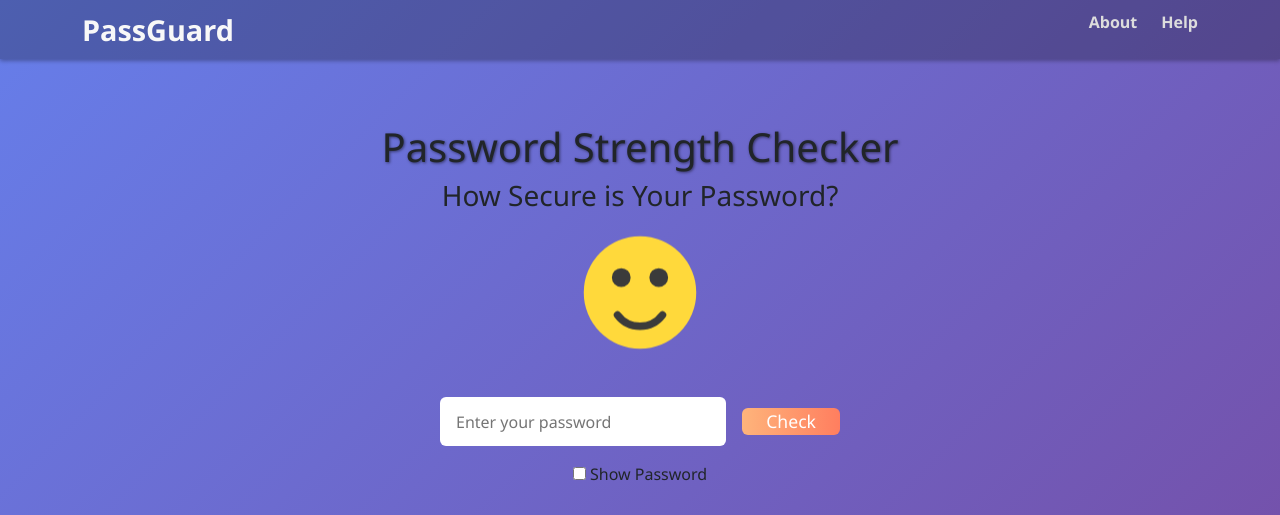
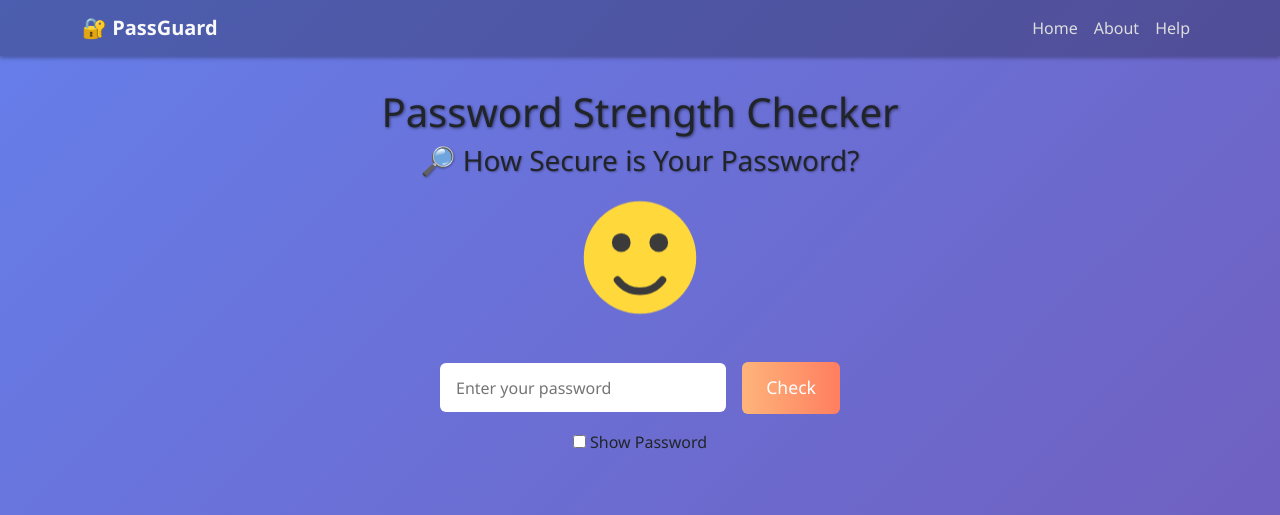
Before and after one commit to mthimkulu23/Password-Stregnth, a Flask app: page / in a window 1280 px wide. Shown: the top 515 px of the page. Run offline with Flask 3, Linux system fonts and the light colour scheme.

Commit message:
inserted section include grip container

```diff
--- a/app/controllers/password_controller.py
+++ b/app/controllers/password_controller.py
@@ -1,5 +1,5 @@
-from flask import Blueprint, render_template, request
-from app.models.password_model import check_strength, crack_hash
+from flask import Blueprint, request, render_template
+from app.models.password_model import check_strength, crack_hash, estimate_time_to_crack
 
 password_bp = Blueprint('password', __name__)
 
@@ -7,17 +7,22 @@ password_bp = Blueprint('password', __name__)
 def password_tools():
     result = None
     cracked = None
+    time_to_crack = None
 
     if request.method == "POST":
         password = request.form.get("password")
 
-        # Connect to model's check_strength function
+        # Check password strength
         result = check_strength(password)
 
-        # If input looks like a SHA256 hash (64 hex characters), try cracking
+        # Estimate time to crack if password is given and >=7 chars
+        if password and len(password) >= 7:
+            time_to_crack = estimate_time_to_crack(password)
+
+        # If input looks like a SHA256 hash, try cracking
         if password and len(password) == 64 and all(c in "0123456789abcdef" for c in password.lower()):
             cracked = crack_hash(password)
         else:
             cracked = "Not a hash or not cracked."
 
-    return render_template("password.html", result=result, cracked=cracked)
+    return render_template("password.html", result=result, cracked=cracked, time_to_crack=time_to_crack)
--- a/app/static/style.css
+++ b/app/static/style.css
@@ -12,52 +16,38 @@ body {
   min-height: 100vh;
   display: flex;
   flex-direction: column;
+  padding-top: 56px;
 }
 
-/* Main container */
 .container {
   max-width: 1100px;
   margin: 0 auto;
   padding: 0 1.5rem;
-  display: flex;
-  justify-content: space-between;
-  align-items: center;
-  flex-wrap: wrap;
 }
 
 /* Navbar */
 .navbar {
-  background-color: rgba(0, 0, 0, 0.25);
-  padding: 1rem 0;
+  background-color: rgba(0, 0, 0, 0.25) !important;
   box-shadow: 0 2px 4px rgba(0,0,0,0.3);
 }
 
-.navbar .brand {
+.navbar-brand {
   font-weight: bold;
   font-size: 1.8rem;
-  color: #f8f8f8;
-  text-decoration: none;
+  color: #f8f8f8 !important;
 }
 
-.nav-links {
-  list-style: none;
-  display: flex;
-  gap: 1.5rem;
-  align-items: center;
+.nav-link {
+  color: #ddd !important;
+  font-weight: 600;
+  transition: color 0.3s ease !important;
 }
 
-.nav-links li a {
-  color: #ddd;
-  text-decoration: none;
-  font-weight: 600;
-  transition: color 0.3s ease;
+.nav-link:hover {
+  color: #fff !important;
 }
 
-.nav-links li a:hover {
-  color: #fff;
-}
-
-/* Main content */
+/* Main Content */
 .main-content {
   flex-grow: 1;
   display: flex;
@@ -67,13 +57,26 @@ body {
   text-align: center;
 }
 
+.section {
+  display: flex;
+  flex-direction: column;
+  justify-content: center;
+  align-items: center;
+  padding: 2rem 0;
+}
+
 h1 {
   font-size: 2.8rem;
-  margin-bottom: 2rem;
+  margin-bottom: 1rem;
   text-shadow: 1px 1px 3px rgba(0,0,0,0.5);
 }
 
-/* Happy person SVG container */
+h2, h3 {
+  margin-bottom: 1.5rem;
+  text-shadow: 1px 1px 2px rgba(0,0,0,0.3);
+}
+
+/* SVG */
 .happy-person {
   margin: 1.5rem 0 2rem;
   width: 120px;
@@ -82,24 +85,20 @@ h1 {
 }
 
 @keyframes bounce {
-  0%, 100% {
-    transform: translateY(0);
-  }
-  50% {
-    transform: translateY(-15px);
-  }
+  0%, 100% { transform: translateY(0); }
+  50% { transform: translateY(-15px); }
 }
 
-/* Password form */
+/* Password Form */
 .password-form {
   display: flex;
   gap: 1rem;
   max-width: 400px;
   width: 100%;
-  margin: 0 auto 2rem auto; /* Center form horizontally */
+  margin: 0 auto 2rem auto;
   flex-wrap: wrap;
-  justify-content: center;  /* Center form items horizontally */
-  align-items: center;      /* Align form items vertically */
+  justify-content: center;
+  align-items: center;
 }
 
 .password-form input[type="password"] {
@@ -122,7 +121,7 @@ h1 {
   background: linear-gradient(to right, #feb47b, #ff7e5f);
   border: none;
   color: white;
-  padding: 0 1.5rem;
+  padding: 0.8rem 1.5rem;
   font-size: 1.1rem;
   border-radius: 6px;
   cursor: pointer;
--- a/app/templates/password.html
+++ b/app/templates/password.html
@@ -1,29 +1,42 @@
 <!DOCTYPE html>
-<html lang="en">
+<html lang="en" data-bs-spy="scroll" data-bs-target="#navbar">
 <head>
   <meta charset="UTF-8" />
   <title>Password Strength Checker</title>
   <link rel="stylesheet" href="{{ url_for('static', filename='style.css') }}">
-  <link href="https://cdn.jsdelivr.net/npm/bootstrap@5.3.6/dist/css/bootstrap.min.css" rel="stylesheet" integrity="sha384-4Q6Gf2aSP4eDXB8Miphtr37CMZZQ5oXLH2yaXMJ2w8e2ZtHTl7GptT4jmndRuHDT" crossorigin="anonymous">
+  <link href="https://cdn.jsdelivr.net/npm/bootstrap@5.3.6/dist/css/bootstrap.min.css" rel="stylesheet" />
+  <link href="https://fonts.googleapis.com/css2?family=Outfit:wght@400;600;700&display=swap" rel="stylesheet">
+
+
+
   <meta name="viewport" content="width=device-width, initial-scale=1" />
 </head>
 <body>
-  <nav class="navbar">
+
+  <nav id="navbar" class="navbar fixed-top navbar-expand-lg">
     <div class="container">
-      <a href="#" class="brand">PassGuard</a>
-
-      <ul class="nav-links">
-        <li><a href="/"></a></li>
-        <li><a href="#">About</a></li>
-        <li><a href="#">Help</a></li>
+      <a href="#home" class="navbar-brand brand">🔐 PassGuard</a>
+      <button class="navbar-toggler" type="button" data-bs-toggle="collapse" data-bs-target="#navbarNav">
+        <span class="navbar-toggler-icon"></span>
+      </button>
+      <div class="collapse navbar-collapse" id="navbarNav">
+        <ul class="navbar-nav ms-auto nav-links">
+          <li class="nav-item"><a class="nav-link" href="#home">Home</a></li>
+          <li class="nav-item"><a class="nav-link" href="#about">About</a></li>
+          <li class="nav-item"><a class="nav-link" href="#help">Help</a></li>
         </ul>
+      </div>
     </div>
   </nav>
 
-  <main class="main-content">
+
+
+
+
+  <main class="container">
+    <section id="home" class="section main-content">
       <h1>Password Strength Checker</h1>
-    <h3> How Secure is Your Password? </h3>
-
+      <h3>🔎 How Secure is Your Password?</h3>
 
       <div class="happy-person" aria-label="Happy person smiling">
         <svg viewBox="0 0 64 64" fill="none" xmlns="http://www.w3.org/2000/svg">
@@ -35,43 +48,153 @@
       </div>
 
       <form method="post" class="password-form">
-      <!-- CHANGED: type="text" to type="password" -->
-      <input  type="password" name="password" placeholder="Enter your password" required />
-      <button type="submit">Check</button>
-      <label>
+        <input type="password" name="password" placeholder="Enter your password" required />
+        <button type="submit" class="btn btn-primary">Check</button>
+        <label class="form-check-label">
           <input type="checkbox" onclick="togglePassword()"> Show Password
         </label>
       </form>
 
+      {% if result %}
+        <div class="result alert alert-info">
+          <strong>Strength:</strong> ✅ {{ result }}
+        </div>
+      {% endif %}
 
-
-
-    {% if result %}
-      <div class="result">
-        <strong>Strength:</strong> {{ result }}
+      {% if bcrypt_hash %}
+        <div class="result alert alert-secondary">
+          <strong>Hashed with bcrypt:</strong><br> 🔐 {{ bcrypt_hash }}
         </div>
       {% endif %}
 
       {% if cracked %}
-      <div class="status">
-        <strong>Status:</strong> {{ cracked }}
+        <div class="status alert alert-warning">
+          <strong>Status:</strong> ⚠️ {{ cracked }}
         </div>
       {% endif %}
-  </main>
+
+      {% if time_to_crack %}
+        <div class="time-to-crack alert alert-success">
+          ⏳ <strong>{{ time_to_crack }}</strong>
+        </div>
+      {% endif %}
+    </section>
+
+
+    <section id="about" class="py-5 position-relative text-white">
+      <div class="overlay"></div>
+      <div class="container position-relative">
+        <h2 class="text-center mb-5 display-4 fw-bold">The Most Common Poor   <span class="text-accent">Password Practices</span></h2>
+        <div class="row row-cols-1 row-cols-sm-2 row-cols-md-4 g-4">
+
+          <div class="col">
+            <div class="glass-card text-center h-100">
+              <img src="{{ url_for('static', filename='image/password-security-tips-feature.jpg') }}" class="img-fluid rounded-top" alt="Create Easy Passwords">
+              <div class="p-3">
+                <h5>Create Easy Passwords</h5>
+                <p>Using predictable or simple passwords weakens your security.</p>
+              </div>
+            </div>
+          </div>
+
+          <div class="col">
+            <div class="glass-card text-center h-100">
+              <img src="{{ url_for('static', filename='image/reuseble password.webp') }}" class="img-fluid rounded-top" alt="Reuse Passwords">
+              <div class="p-3">
+                <h5>Reuse Passwords</h5>
+                <p>Using the same password across accounts increases breach risks.</p>
+              </div>
+            </div>
+          </div>
+
+          <div class="col">
+            <div class="glass-card text-center h-100">
+              <img src="{{ url_for('static', filename='image/Password Sharing.jpg') }}" class="img-fluid rounded-top" alt="Never Change Passwords">
+              <div class="p-3">
+                <h5>Password Sharing</h5>
+                <p>Never share your passwords with anyone, as doing so can compromise your privacy, security, and personal information .</p>
+              </div>
+            </div>
+          </div>
+
+          <div class="col">
+            <div class="glass-card text-center h-100">
+              <img src="{{ url_for('static', filename='images/img4.jpg') }}" class="img-fluid rounded-top" alt="Sharing Passwords">
+              <div class="p-3">
+                <h5>Sharing Passwords Insecurely</h5>
+                <p>Sending passwords over chat or email exposes you to interception.</p>
+              </div>
+            </div>
+          </div>
+
+          <div class="col">
+            <div class="glass-card text-center h-100">
+              <img src="{{ url_for('static', filename='images/img5.jpg') }}" class="img-fluid rounded-top" alt="Writing Passwords Down">
+              <div class="p-3">
+                <h5>Writing Down Passwords</h5>
+                <p>Storing passwords in notebooks or spreadsheets puts your data at risk.</p>
+              </div>
+            </div>
+          </div>
+
+          <div class="col">
+            <div class="glass-card text-center h-100">
+              <img src="{{ url_for('static', filename='images/img6.jpg') }}" class="img-fluid rounded-top" alt="Skipping MFA">
+              <div class="p-3">
+                <h5>Skipping MFA</h5>
+                <p>Not using multi-factor authentication is a missed layer of defense.</p>
+              </div>
+            </div>
+          </div>
+
+          <div class="col">
+            <div class="glass-card text-center h-100">
+              <img src="{{ url_for('static', filename='images/img7.jpg') }}" class="img-fluid rounded-top" alt="Minimum Length Passwords">
+              <div class="p-3">
+                <h5>Using Short Passwords</h5>
+                <p>Short passwords are easy to crack with brute force attacks.</p>
+              </div>
+            </div>
+          </div>
+
+          <div class="col">
+            <div class="glass-card text-center h-100">
+              <img src="{{ url_for('static', filename='images/img8.jpg') }}" class="img-fluid rounded-top" alt="Letting Browsers Save">
+              <div class="p-3">
+                <h5>Letting Browsers Save Passwords</h5>
+                <p>Relying on browser password storage can be risky if the browser is compromised.</p>
+              </div>
+            </div>
+          </div>
+
+        </div>
+      </div>
+    </section>
 
 
 
 
 
 
+    <section id="help" class="section py-5">
+      <h2>Help & Support</h2>
+      <p>Need help? Reach out to our security team for guidance on creating strong passwords and staying safe online.</p>
+    </section>
+  </main>
 
   <footer>
     <p>© 2025 PassGuard. All rights reserved.</p>
   </footer>
 
-</body>
-<script src="{{ url_for('static', filename='script.js') }}"></script>
-<script src="https://cdn.jsdelivr.net/npm/bootstrap@5.3.6/dist/js/bootstrap.bundle.min.js" integrity="sha384-j1CDi7MgGQ12Z7Qab0qlWQ/Qqz24Gc6BM0thvEMVjHnfYGF0rmFCozFSxQBxwHKO" crossorigin="anonymous"></script>
+  <script>
+    function togglePassword() {
+      const input = document.querySelector('input[name="password"]');
+      input.type = input.type === 'password' ? 'text' : 'password';
+    }
+  </script>
+
+  <script src="https://cdn.jsdelivr.net/npm/bootstrap@5.3.6/dist/js/bootstrap.bundle.min.js"></script>
 
 
+</body>
 </html>
```
Also changed, not shown: other parts of app/static/style.css (+58 -27 lines), app/models/password_model.py (+23 -2 lines), app/static/image/Password Sharing.jpg (added), app/static/image/reuseble password.webp (added). Lines whose indentation alone changed are shown as unchanged.
